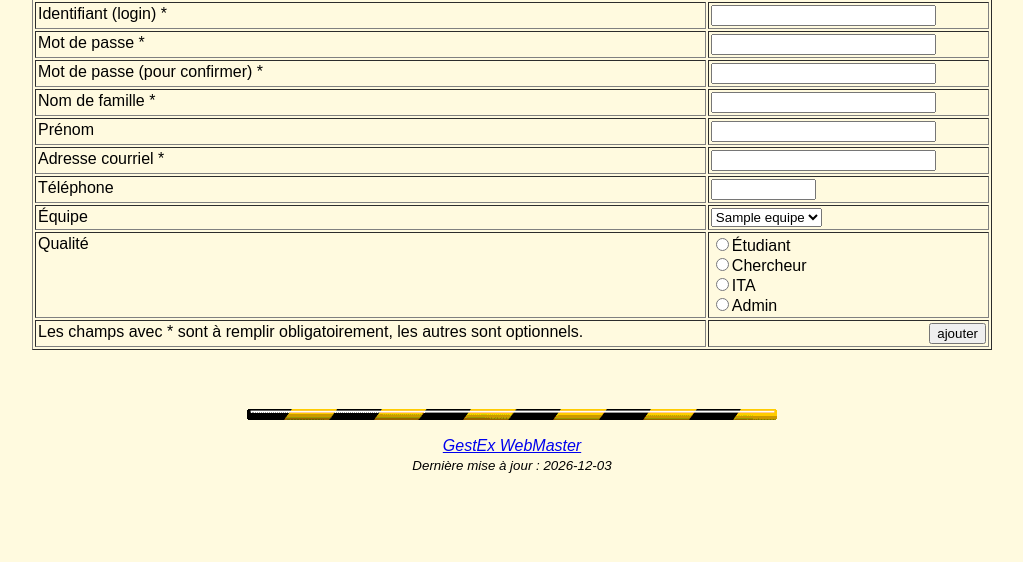
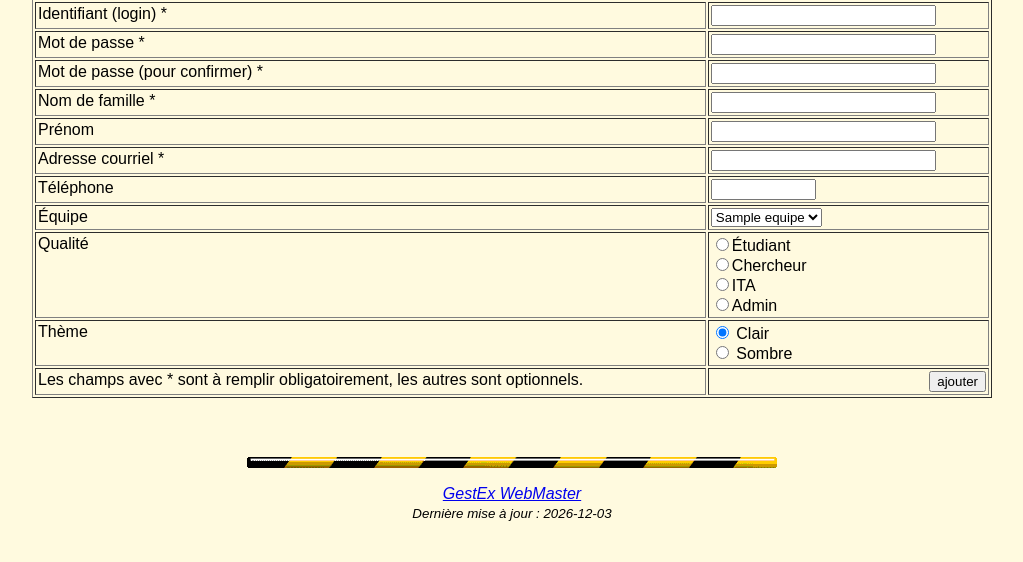
Before and after one commit to GabrielMoreau/gestex, a PHP site: page /add_user.php in a window 1280 px wide. Shown: the part 238-800 px from the top of the page, without its empty margins (128-1151 px from the left). Run offline with PHP 8.4, Linux system fonts and the light colour scheme; the visitor is signed in with stand-in values (Sample User, id 1); tables that the repository leaves empty hold one stand-in row (values such as "Sample post").

Commit message:
ajout du theme

```diff
--- a/add_user.php
+++ b/add_user.php
@@ -140,7 +140,7 @@ if ($pdo = connect_db()) {
 				<?php } ?>
 
 				<?php if (isset($user_level) && $user_level>=3) { ?>
-				<input type="radio" name="level" value="3" <?php if ($mode ==='modifier' && $data['level']==3) echo 'checked="checked"' ?> >Admin<br />
+				<input type="radio" name="level" value="3" <?php if ($mode ==='modifier' && $data['level']>=3) echo 'checked="checked"' ?> >Admin<br />
 				<?php } ?>
 
 				<?php if (isset($user_level) && ($user_level < 3)) { /// consultation seulement
@@ -152,6 +152,14 @@ if ($pdo = connect_db()) {
 					}
 				}
 				?>
+			</td>
+		</tr>
+		<tr>
+			<td style="vertical-align: top;">Thème<br />
+			</td>
+			<td style="vertical-align: top;">
+			<input type="radio" name="theme" value="clair" checked> Clair<br />
+				<input type="radio" name="theme" value="sombre"> Sombre<br />
 			</td>
 		</tr>
 		<tr>
```
